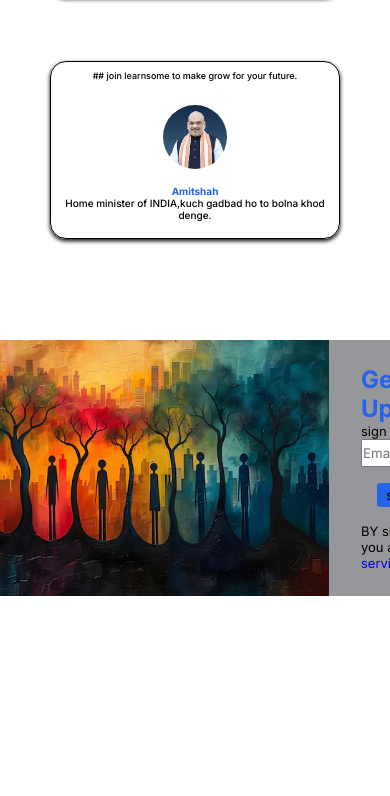
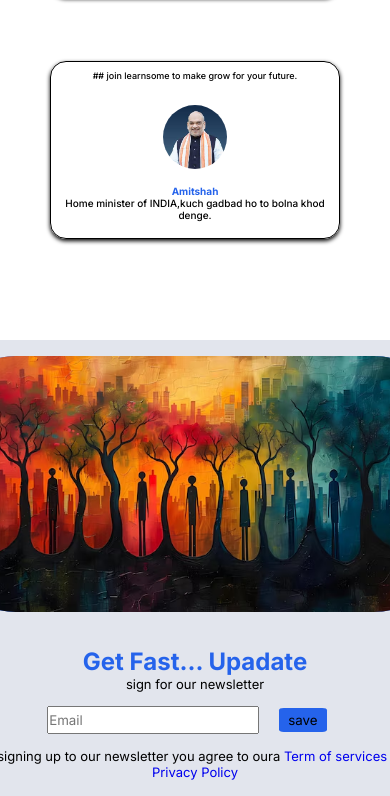
Before and after one commit to ritesh2687/learnsome, a plain HTML site: page index.html in a window 390 px wide. Shown: the part 3488-4284 px from the top of the page. Before the commit the page ends 4111 px from the top, so only its background shows below. Drawn offline with Linux system fonts and the light colour scheme; a web font is replaced by a local one.

Commit message:
on progress

```diff
--- a/index.html
+++ b/index.html
@@ -236,7 +236,7 @@
                 <div class="npart">
                     <img src="./image/nletter.avif" alt="loading....." class="nimg">
                 </div>
-                <div class="npart1">
+                <div class="npart">
                     <div class="nphigh">
                         <h3 class="nh3">
                             Get Fast... Upadate
--- a/style.css
+++ b/style.css
@@ -539,17 +539,19 @@ border-radius: 1.5rem;
 }
 .subnews{
    height: 18rem;
-   width: 70rem;
-
+   width: 62rem;
    margin: 0.5rem;
-   /* background-color: #5254f8; */
-   justify-content: center;
-   align-items: center;
 }
-.npart1{
+.npart{
    font-size: 13px;
-   /* text-align: center; */
-
+}
+@media screen and (max-width:1012px){
+   .npart{gap: 0;
+      text-align: center;
+      background-color: #e2e5ed;
+      padding: 1rem;
+      width: 28rem;
+   }
 
 }
 
@@ -557,27 +559,40 @@ border-radius: 1.5rem;
    gap: 2rem;
    height: 16rem;
    margin: 0.8rem;
-   margin-left: 4.8rem;
    background-color: #96979a;
    border-top-left-radius: 10%;
-   /* border-top-right-radius:100%; */
+
    border-bottom-left-radius: 10%;
-   /* border-bottom-right-radius: 50%; */
+
    place-items: center;
    display: grid;
-   /* background-color: #EA5455; */
+
    grid-template-columns: repeat(2,1fr);
+}
+@media screen and (max-width:1012px){
+   .ngrid{
+      grid-template-columns: repeat(1,1fr);
+      background-color: #ffffff;
+      gap: 0;
+   }
+
 }
 .nimg{
    border-bottom-left-radius: 10%;
    height:16rem;
-   width: 28rem;
-   border-top-left-radius: 6%;
-   display: flex;
-   margin-left: 0rem;
+   width: 30rem;
+   border-top-left-radius: 10%;
  background-color: #2563eb;
  /* border-radius: 10%; */
 }
+@media screen and (max-width:1012px){
+   .nimg{
+      border-radius: 10%;
+      width: 28rem;
+   }
+
+}
+
 
 .nphigh{
 
```
